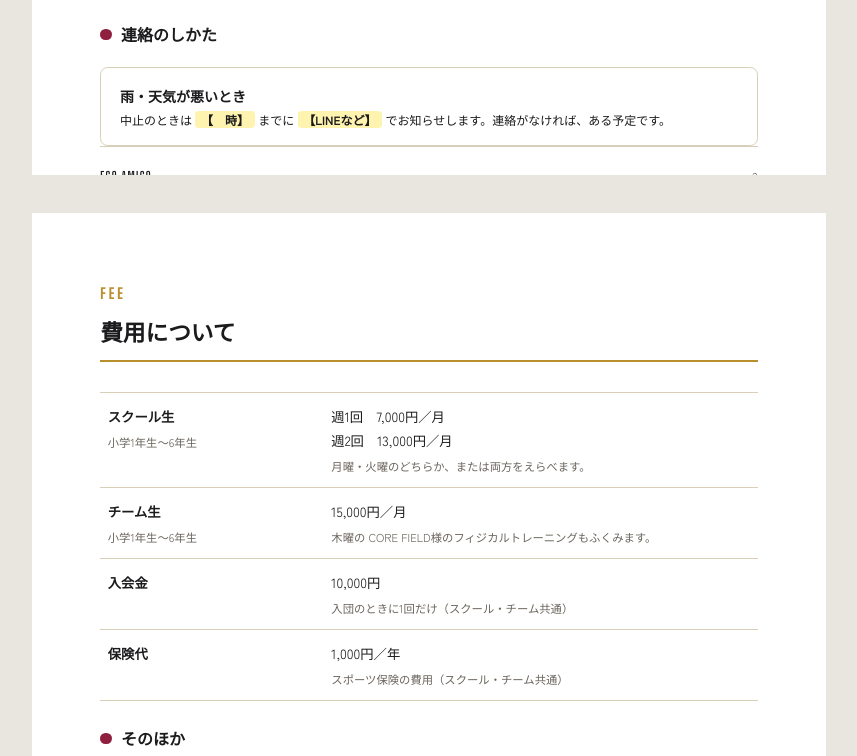
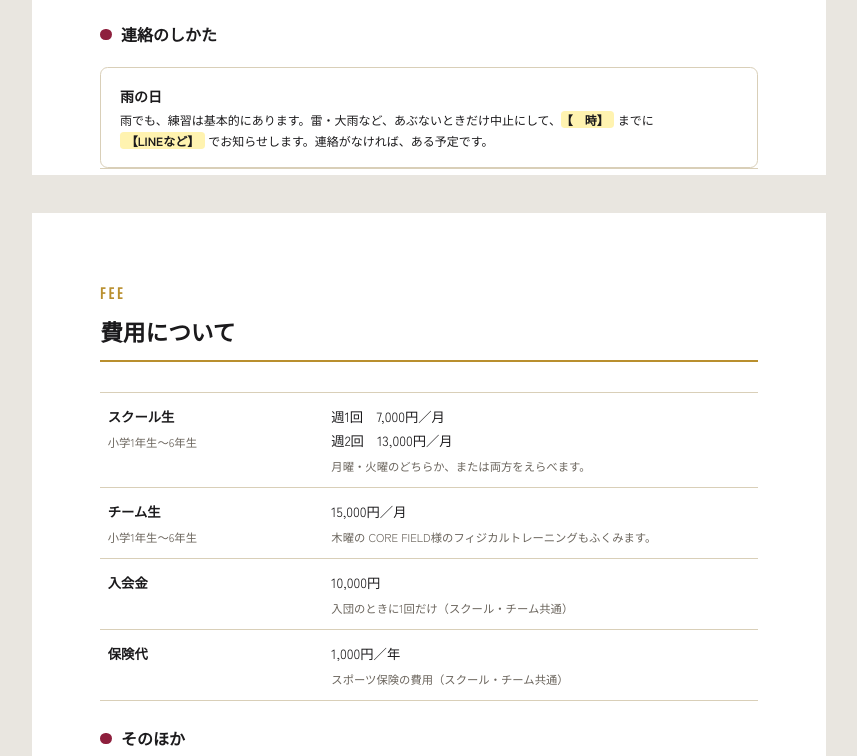
Before and after one commit to egoamigo/egoamigo.github.io, a plain HTML site: page shiori.html in a window 1280 px wide. Shown: the part 3306-4062 px from the top of the page, without its empty margins (211-1068 px from the left). Drawn offline with nearby package versions, Linux system fonts and the light colour scheme.

Commit message:
雨の日の文を直す
Co-Authored-By: Claude Opus 5.5 <noreply@anthropic.com>

```diff
--- a/shiori.html
+++ b/shiori.html
@@ -208,8 +208,8 @@ ul.check li::before{content:"";position:absolute;left:0;top:1.6mm;width:3.2mm;he
 
   <h3>連絡のしかた</h3>
   <div class="box">
-    <b>雨・天気が悪いとき</b>
-    <p class="small">中止のときは <span class="blank">【　時】</span> までに <span class="blank">【LINEなど】</span> でお知らせします。連絡がなければ、ある予定です。</p>
+    <b>雨の日</b>
+    <p class="small">雨でも、練習は基本的にあります。雷・大雨など、あぶないときだけ中止にして、<span class="blank">【　時】</span> までに <span class="blank">【LINEなど】</span> でお知らせします。連絡がなければ、ある予定です。</p>
   </div>
 
   <div class="foot"><b>EGO AMIGO</b><span>3</span></div>
```
